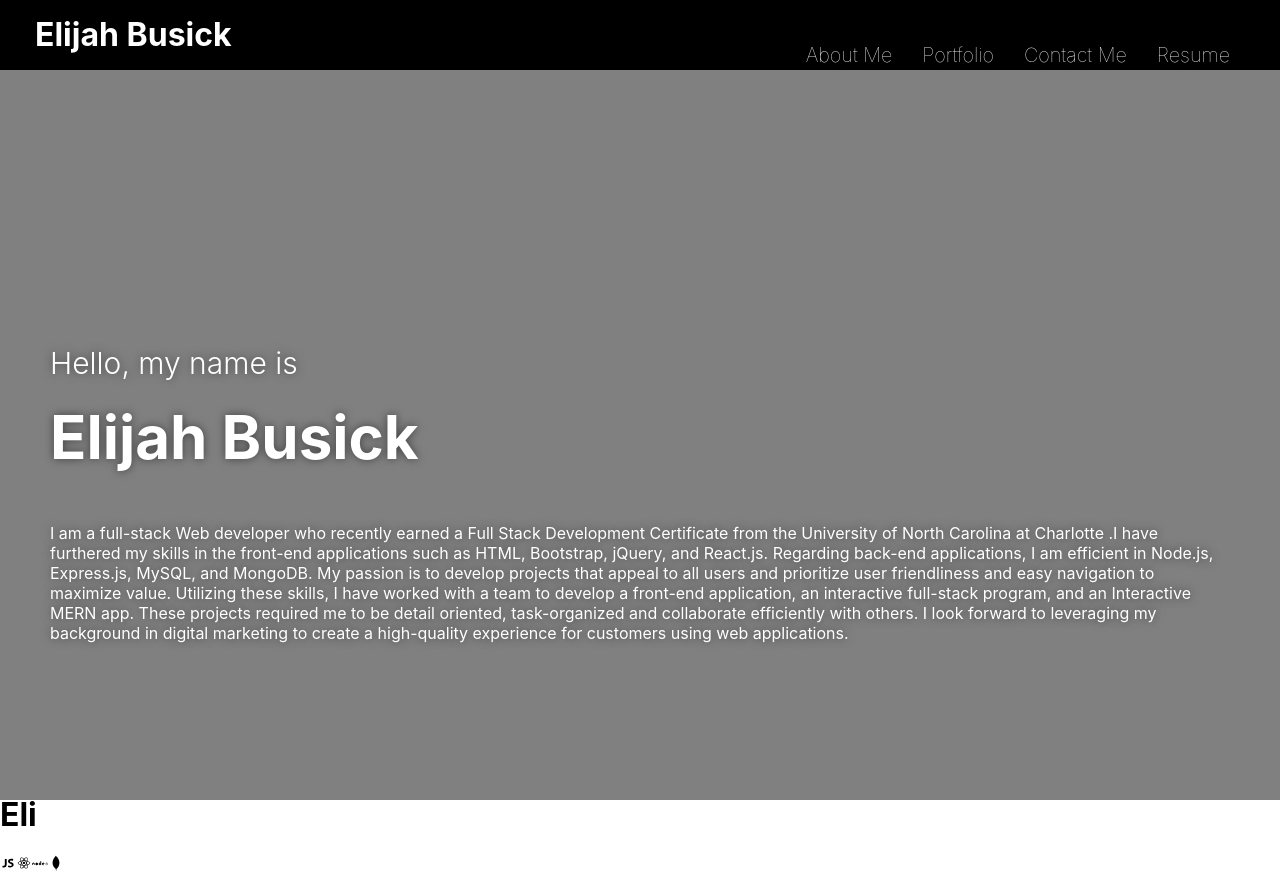
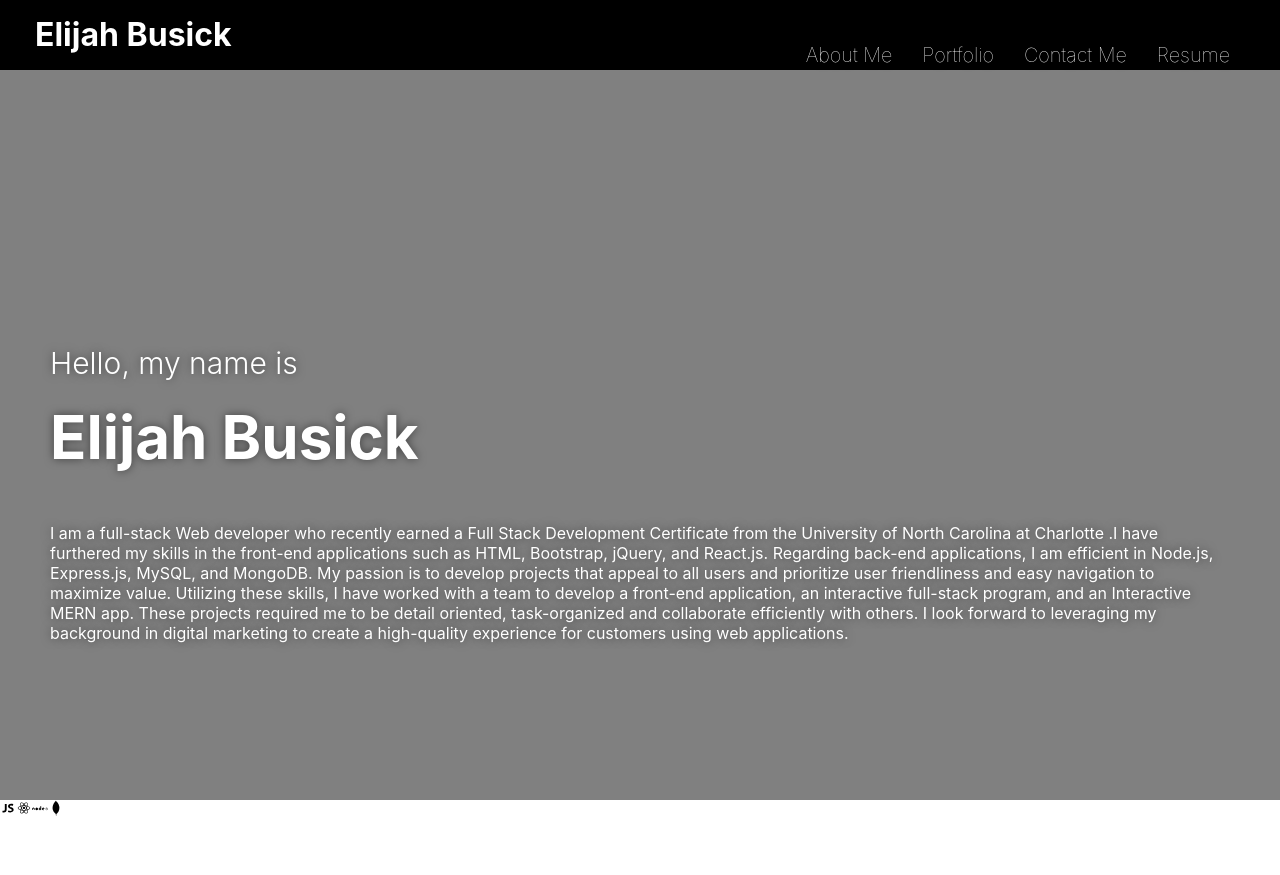
Before and after one commit to Elijahb22/the-portfolio, a React (Create React App) app: page / in a window 1280 px wide. After the commit the page ends 820 px from the top, so only its background shows below. Built offline with nearby package versions, Linux system fonts and the light colour scheme.

Commit message:
styled react icon  and added react bootstrap to scoop

```diff
--- a/package.json
+++ b/package.json
@@ -6,7 +6,9 @@
     "@testing-library/jest-dom": "^5.16.4",
     "@testing-library/react": "^13.1.1",
     "@testing-library/user-event": "^13.5.0",
+    "bootstrap": "^5.1.3",
     "react": "^18.0.0",
+    "react-bootstrap": "^2.3.1",
     "react-dom": "^18.0.0",
     "react-icons": "^4.3.1",
     "react-scripts": "5.0.1",
--- a/src/components/Skills/skills.css
+++ b/src/components/Skills/skills.css
@@ -0,0 +1,4 @@
+.row {
+    justify-content: "center";
+    padding-bottom: "50px"
+}
--- a/src/components/Skills/skills.js
+++ b/src/components/Skills/skills.js
@@ -10,8 +10,7 @@ import './skills.css'
 const skill = () => {
 
     return (
-    <div className="skill">
-        <h1>Eli</h1>
+    <div className="row">
         <card>
             <DiJavascript1 />
         </card>
```
Also changed, not shown: 1 other file (tests, documents, lock files or other folders).
